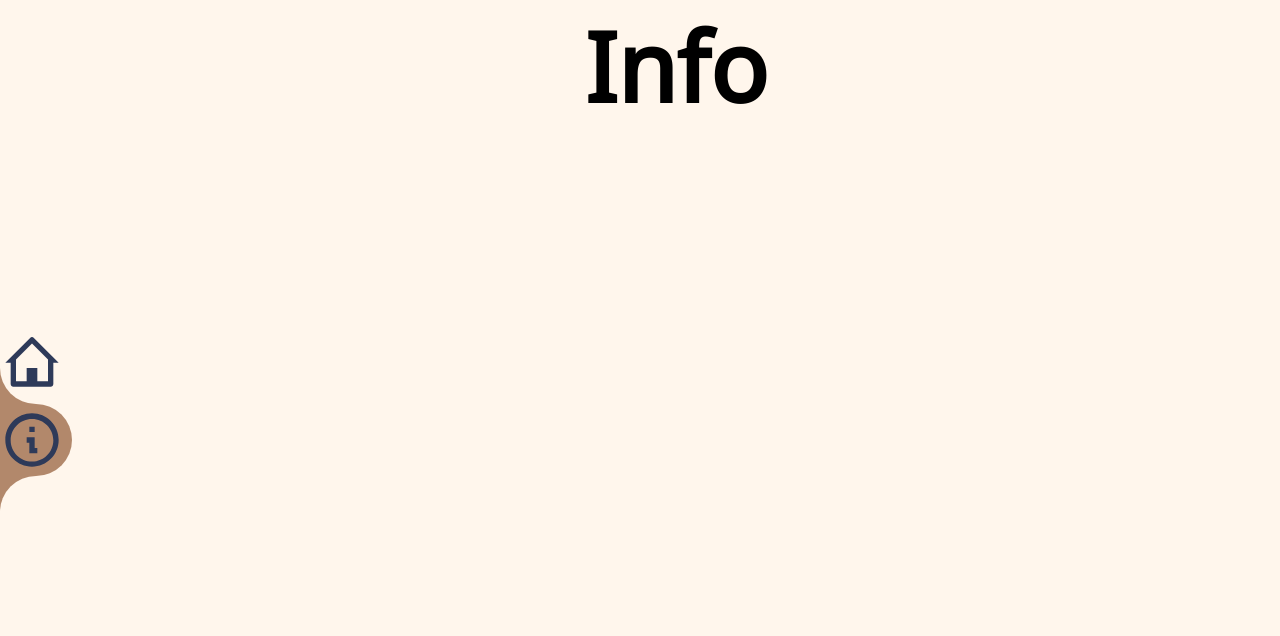
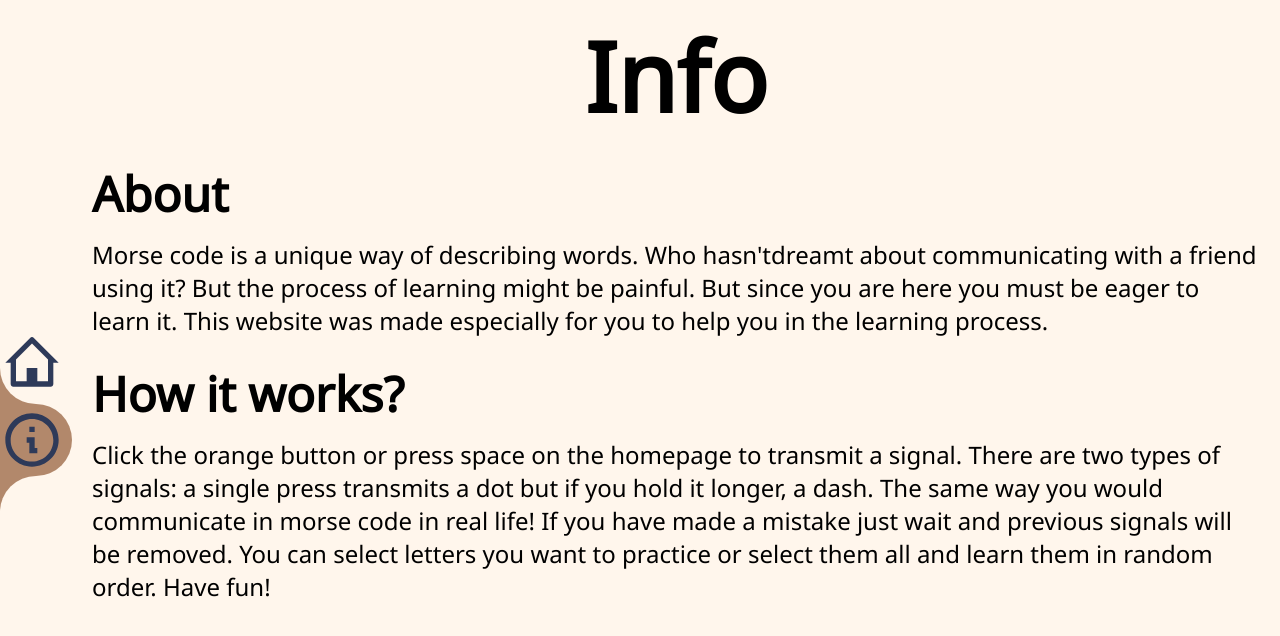
Before and after one commit to alojzy231/learn-morse-code, a Next.js app: page /info in a window 1280 px wide. Shown: the top 636 px of the page. Built offline with nearby package versions, Linux system fonts and the light colour scheme.

Commit message:
Added content to infor subpage, paragraph styling was divided into paragraphBig and paragraphSmall

```diff
--- a/src/components/generic/Page.styles.js
+++ b/src/components/generic/Page.styles.js
@@ -7,7 +7,6 @@ const PageTitle = styled.h1`
   text-align: center;
   @media ${({ theme: { medias } }) => medias.mobile} {
     ${Header2};
-    font-weight: bold;
   }
 `;
 
--- /dev/null
+++ b/src/components/info/Info.styles.js
@@ -0,0 +1,24 @@
+import styled from 'styled-components';
+
+import { Header3, ParagraphSmall } from '../../styles/Typography.styles';
+
+export const InfoContent = styled.div`
+  width: 100%;
+  padding: 2rem;
+`;
+export const InfoSection = styled.div`
+  margin-bottom: 2.4rem;
+`;
+export const InfoHeader = styled.h2`
+  @media ${({ theme: { medias } }) => medias.mobile} {
+    ${Header3};
+    font-weight: bold;
+  }
+`;
+export const InfoParagraph = styled.p`
+  margin-top: 1.2rem;
+
+  @media ${({ theme: { medias } }) => medias.mobile} {
+    ${ParagraphSmall};
+  }
+`;
--- a/src/pages/info.jsx
+++ b/src/pages/info.jsx
@@ -1,5 +1,38 @@
 import React from 'react';
 
+import PageTitle from '../components/generic/Page.styles';
+import {
+  InfoContent,
+  InfoSection,
+  InfoHeader,
+  InfoParagraph,
+} from '../components/info/Info.styles';
+
 export default function info() {
-  return <h1>Info</h1>;
+  return (
+    <>
+      <PageTitle>Info</PageTitle>
+      <InfoContent>
+        <InfoSection>
+          <InfoHeader>About</InfoHeader>
+          <InfoParagraph>
+            Morse code is a unique way of describing words. Who hasn&#39;tdreamt about communicating
+            with a friend using it? But the process of learning might be painful. But since you are
+            here you must be eager to learn it. This website was made especially for you to help you
+            in the learning process.
+          </InfoParagraph>
+        </InfoSection>
+        <InfoSection>
+          <InfoHeader>How it works?</InfoHeader>
+          <InfoParagraph>
+            Click the orange button or press space on the homepage to transmit a signal. There are
+            two types of signals: a single press transmits a dot but if you hold it longer, a dash.
+            The same way you would communicate in morse code in real life! If you have made a
+            mistake just wait and previous signals will be removed. You can select letters you want
+            to practice or select them all and learn them in random order. Have fun!
+          </InfoParagraph>
+        </InfoSection>
+      </InfoContent>
+    </>
+  );
 }
--- a/src/pages/practice.jsx
+++ /dev/null
@@ -1,5 +0,0 @@
-import React from 'react';
-
-export default function practice() {
-  return <h1>Practice</h1>;
-}
--- a/src/styles/GlobalStyles.jsx
+++ b/src/styles/GlobalStyles.jsx
@@ -1,5 +1,5 @@
 import { createGlobalStyle } from 'styled-components';
-import { Header1, Header2, Header3, Paragraph } from './Typography.styles';
+import { Header1, Header2, Header3, ParagraphBig } from './Typography.styles';
 
 const GlobalStyles = createGlobalStyle`
     :root {
@@ -27,7 +27,7 @@ const GlobalStyles = createGlobalStyle`
         ${Header3};
     }
     p{
-        ${Paragraph};
+        ${ParagraphBig};
     }
 `;
 
--- a/src/styles/Typography.styles.js
+++ b/src/styles/Typography.styles.js
@@ -3,15 +3,19 @@ import { fontSizes } from './theme';
 
 export const Header1 = css`
   font-size: ${fontSizes.header1};
+  font-weight: bold;
 `;
 export const Header2 = css`
   font-size: ${fontSizes.header2};
-  font-weight: normal;
+  font-weight: 700;
 `;
 export const Header3 = css`
   font-size: ${fontSizes.header3};
-  font-weight: normal;
+  font-weight: 600;
 `;
-export const Paragraph = css`
-  font-size: ${fontSizes.paragraph};
+export const ParagraphBig = css`
+  font-size: ${fontSizes.paragraphBig};
 `;
+export const ParagraphSmall = css`
+  font-size: ${fontSizes.paragraphSmall};
+`;
--- a/src/styles/theme.js
+++ b/src/styles/theme.js
@@ -15,7 +15,8 @@ export const fontSizes = {
   header1: '9.6rem',
   header2: '4.8rem',
   header3: '2.4rem',
-  paragraph: '1.3rem',
+  paragraphBig: '2.4rem',
+  paragraphSmall: '1.3rem',
 };
 
 export const medias = {
```
